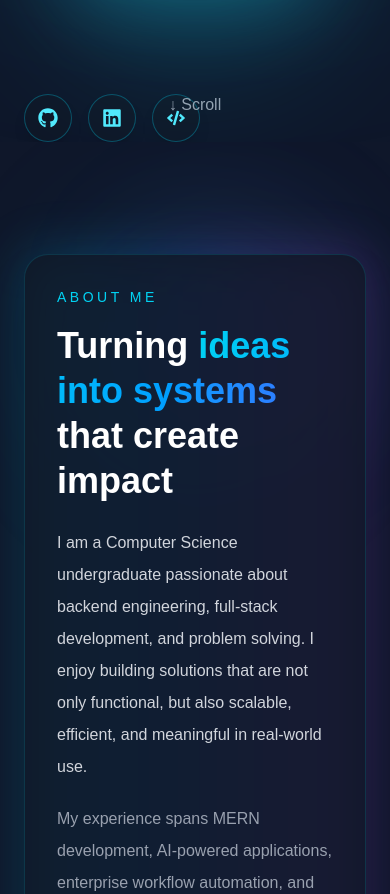
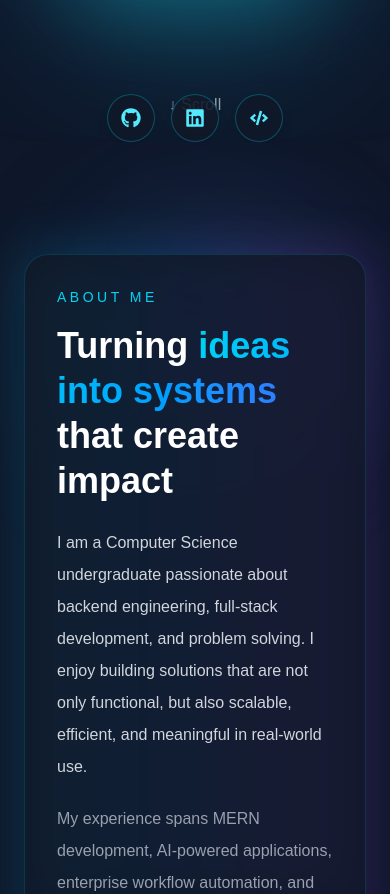
Before and after one commit to Saurabhvch12003/Portfolio--By--Saurabh.Singh, a Next.js app: page / in a window 390 px wide. Shown: the part 808-1702 px from the top of the page. Built offline with nearby package versions, Linux system fonts and the light colour scheme.

Commit message:
Updated Homepage UI

```diff
--- a/app/page.tsx
+++ b/app/page.tsx
@@ -282,8 +282,12 @@ export default function Home() {
       />
     </div>
 
-    <div className="mt-8 flex gap-4">
-
+    <motion.div
+  initial={{ opacity: 0, y: 20 }}
+  animate={{ opacity: 1, y: 0 }}
+  transition={{ duration: 0.7, delay: 1.5 }}
+  className="mt-8 flex flex-wrap items-center justify-center md:justify-start gap-4 z-10"
+>
   {/* GitHub */}
   <a
     href="https://github.com/Saurabhvch12003"
@@ -291,9 +295,10 @@ export default function Home() {
     rel="noopener noreferrer"
     title="GitHub"
     aria-label="Visit my GitHub profile"
-    className="group w-12 h-12 flex items-center justify-center rounded-full border border-cyan-400/30 bg-[#111827]/80 backdrop-blur-xl text-cyan-300 shadow-lg transition hover:-translate-y-1 hover:border-cyan-400 hover:bg-cyan-400/10 hover:shadow-[0_0_20px_#22d3ee]"
+    className="group relative flex h-12 w-12 items-center justify-center rounded-full border border-cyan-400/30 bg-[#111827]/80 text-cyan-300 backdrop-blur-xl shadow-lg transition duration-300 hover:-translate-y-1 hover:scale-105 hover:border-cyan-400 hover:bg-cyan-400/10 hover:text-cyan-200 hover:shadow-[0_0_22px_rgba(34,211,238,0.45)] active:scale-95"
   >
-    <FaGithub size={20} className="group-hover:scale-110 transition" />
+    <span className="absolute inset-0 rounded-full bg-cyan-400/0 blur-md transition duration-300 group-hover:bg-cyan-400/10" />
+    <FaGithub size={20} className="relative transition duration-300 group-hover:scale-110" />
   </a>
 
   {/* LinkedIn */}
@@ -303,9 +308,10 @@ export default function Home() {
     rel="noopener noreferrer"
     title="LinkedIn"
     aria-label="Visit my LinkedIn profile"
-    className="group w-12 h-12 flex items-center justify-center rounded-full border border-cyan-400/30 bg-[#111827]/80 backdrop-blur-xl text-cyan-300 shadow-lg transition hover:-translate-y-1 hover:border-cyan-400 hover:bg-cyan-400/10 hover:shadow-[0_0_20px_#22d3ee]"
+    className="group relative flex h-12 w-12 items-center justify-center rounded-full border border-cyan-400/30 bg-[#111827]/80 text-cyan-300 backdrop-blur-xl shadow-lg transition duration-300 hover:-translate-y-1 hover:scale-105 hover:border-cyan-400 hover:bg-cyan-400/10 hover:text-cyan-200 hover:shadow-[0_0_22px_rgba(34,211,238,0.45)] active:scale-95"
   >
-    <FaLinkedin size={20} className="group-hover:scale-110 transition" />
+    <span className="absolute inset-0 rounded-full bg-cyan-400/0 blur-md transition duration-300 group-hover:bg-cyan-400/10" />
+    <FaLinkedin size={20} className="relative transition duration-300 group-hover:scale-110" />
   </a>
 
   {/* LeetCode */}
@@ -315,12 +321,12 @@ export default function Home() {
     rel="noopener noreferrer"
     title="LeetCode"
     aria-label="Visit my LeetCode profile"
-    className="group w-12 h-12 flex items-center justify-center rounded-full border border-cyan-400/30 bg-[#111827]/80 backdrop-blur-xl text-cyan-300 shadow-lg transition hover:-translate-y-1 hover:border-cyan-400 hover:bg-cyan-400/10 hover:shadow-[0_0_20px_#22d3ee]"
+    className="group relative flex h-12 w-12 items-center justify-center rounded-full border border-cyan-400/30 bg-[#111827]/80 text-cyan-300 backdrop-blur-xl shadow-lg transition duration-300 hover:-translate-y-1 hover:scale-105 hover:border-cyan-400 hover:bg-cyan-400/10 hover:text-cyan-200 hover:shadow-[0_0_22px_rgba(34,211,238,0.45)] active:scale-95"
   >
-    <FaCode size={18} className="group-hover:scale-110 transition" />
+    <span className="absolute inset-0 rounded-full bg-cyan-400/0 blur-md transition duration-300 group-hover:bg-cyan-400/10" />
+    <FaCode size={18} className="relative transition duration-300 group-hover:scale-110" />
   </a>
-
-</div>
+</motion.div>
   </div>
 
 
```
